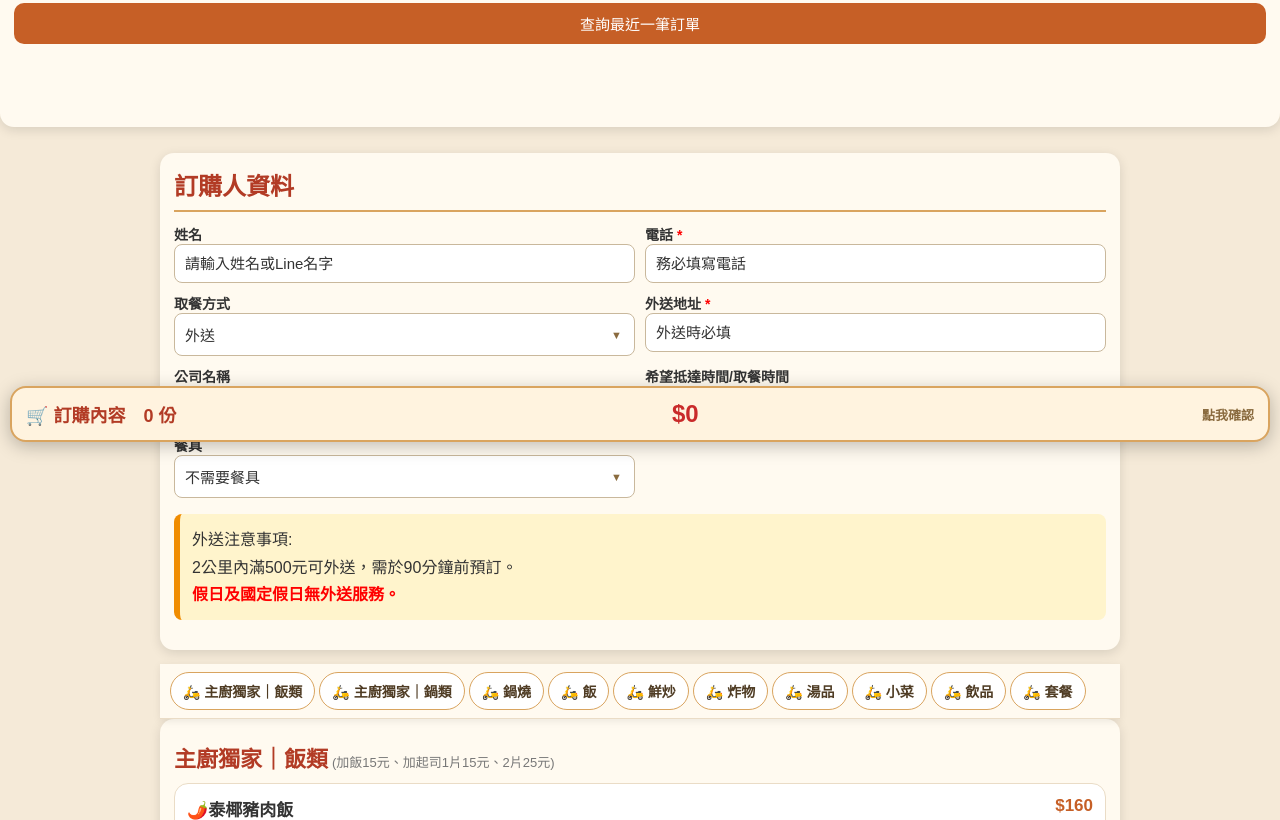
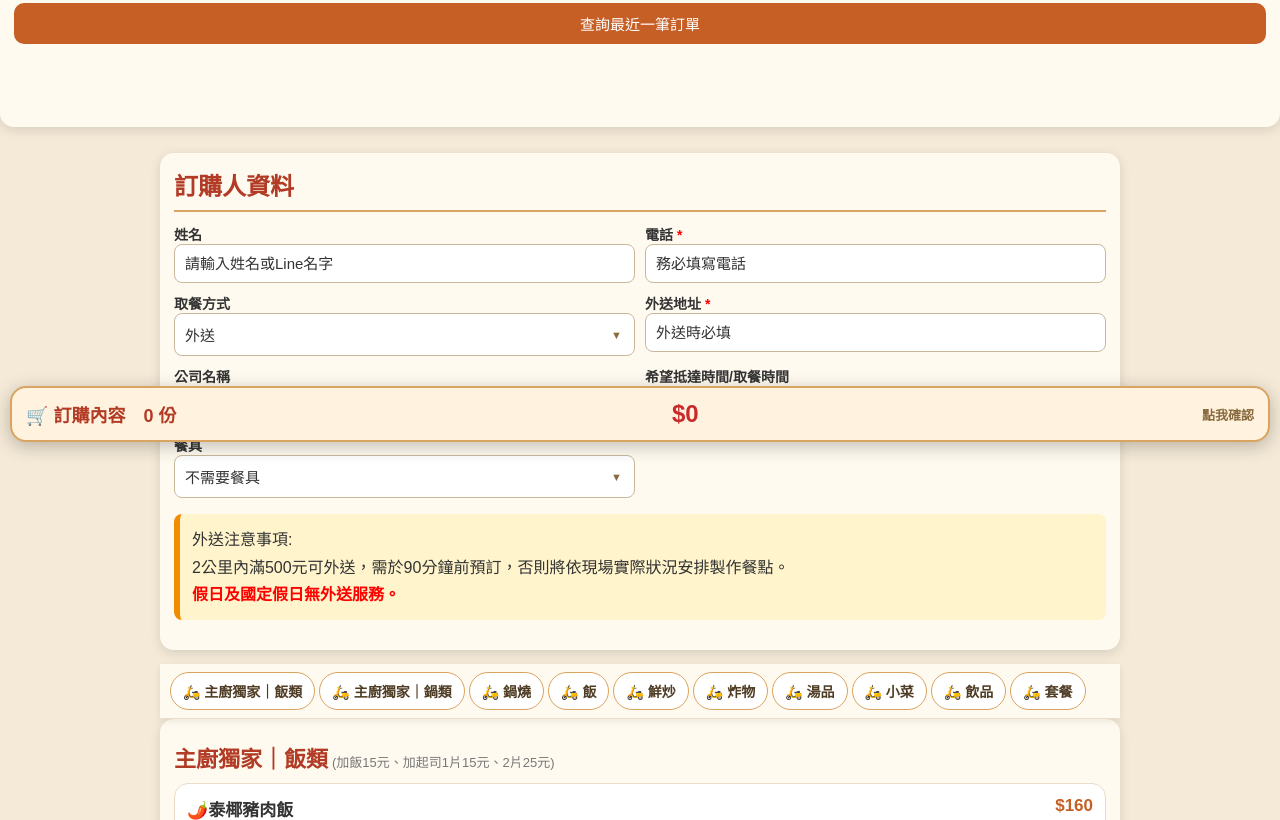
Before and after one commit to hsin-man/192order-test, a plain HTML site: page index.html in a window 1280 px wide. Shown: the part 348-1168 px from the top of the page. Drawn offline with Linux system fonts and the light colour scheme.

Commit message:
Update index.html

```diff
--- a/index.html
+++ b/index.html
@@ -499,7 +499,7 @@ font-size:14px;">
 <div><label>希望抵達時間/取餐時間</label><input id="arriveTime" placeholder="例如：18:30"></div>
 <div><label>餐具</label><select id="utensils"><option>不需要餐具</option><option>需要餐具</option></select></div>
 </div>
-<p class="notice">外送注意事項:<br>2公里內滿500元可外送，需於90分鐘前預訂。<br><span class="red-bold">假日及國定假日無外送服務。</span></p>
+<p class="notice">外送注意事項:<br>2公里內滿500元可外送，需於90分鐘前預訂，否則將依現場實際狀況安排製作餐點。<br><span class="red-bold">假日及國定假日無外送服務。</span></p>
 </div>
 
 <div class="category-nav" id="categoryNav"></div>
```
